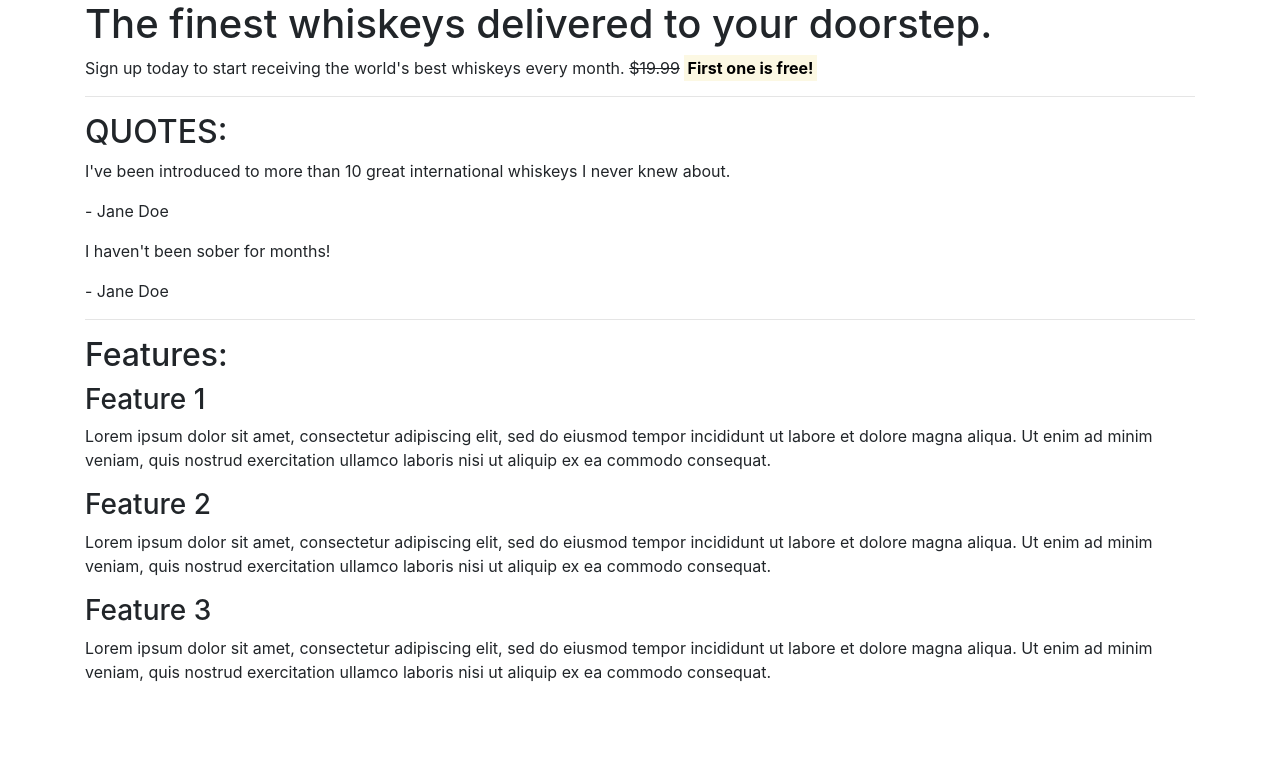
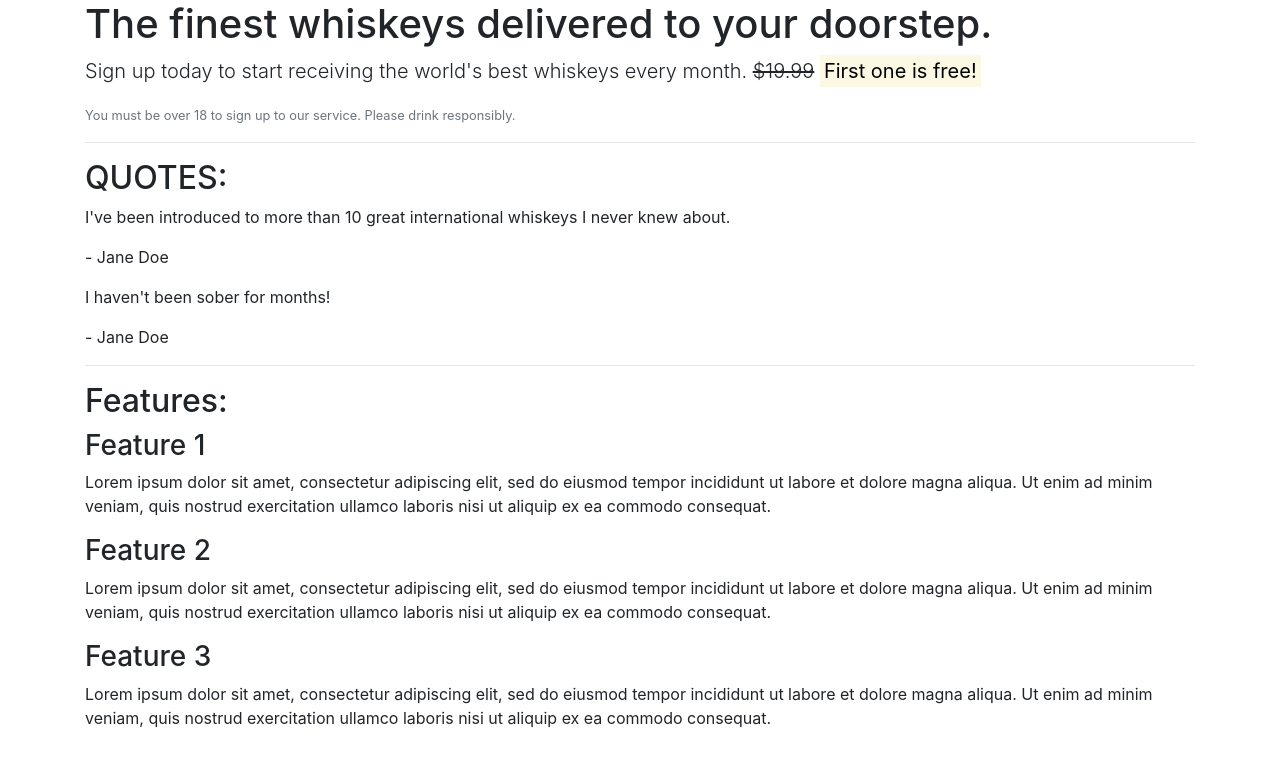
Before and after one commit to atchutchi/bootstrap-lesson, a plain HTML site: page index.html in a window 1280 px wide. Drawn offline with nearby package versions, Linux system fonts and the light colour scheme.

Commit message:
format callout section

```diff
--- a/index.html
+++ b/index.html
@@ -12,8 +12,9 @@
         <!-- Callout -->
         <section class="callout">
             <h1>The finest whiskeys delivered to your doorstep.</h1>
-            <p>Sign up today to start receiving the world's best whiskeys every month.
+            <p class="lead">Sign up today to start receiving the world's best whiskeys every month.
                 <s>$19.99</s> <strong><mark>First one is free!</mark></strong></p>
+                <p class="text-muted"><small>You must be over 18 to sign up to our service. Please drink responsibly.</small></p>
         </section>
         <!-- /.callout -->
         <hr>
```
